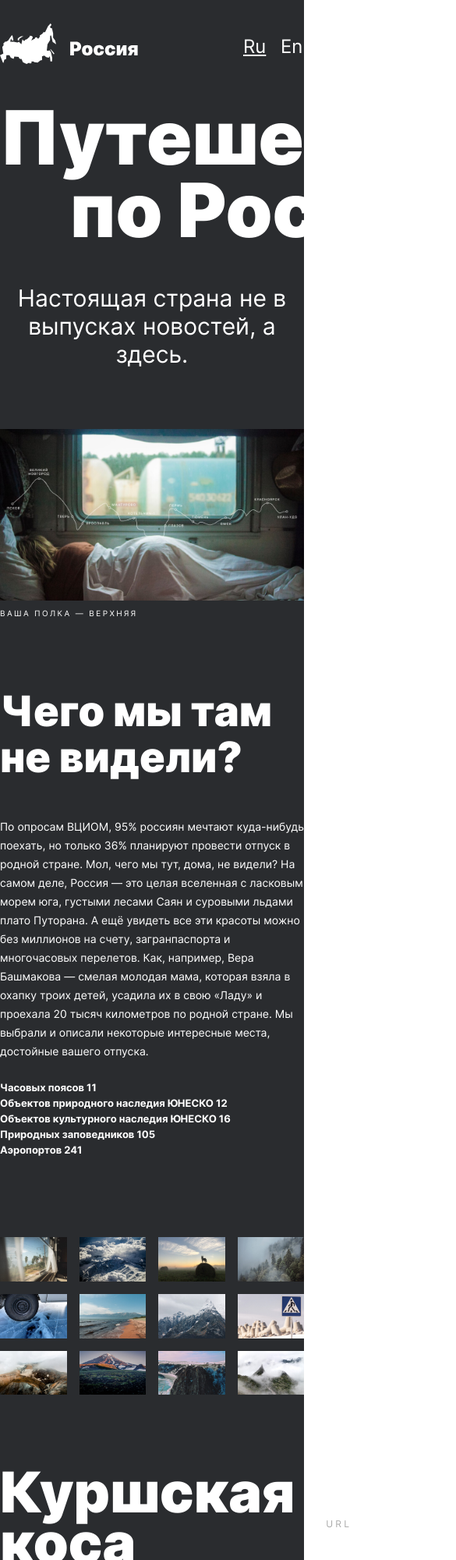
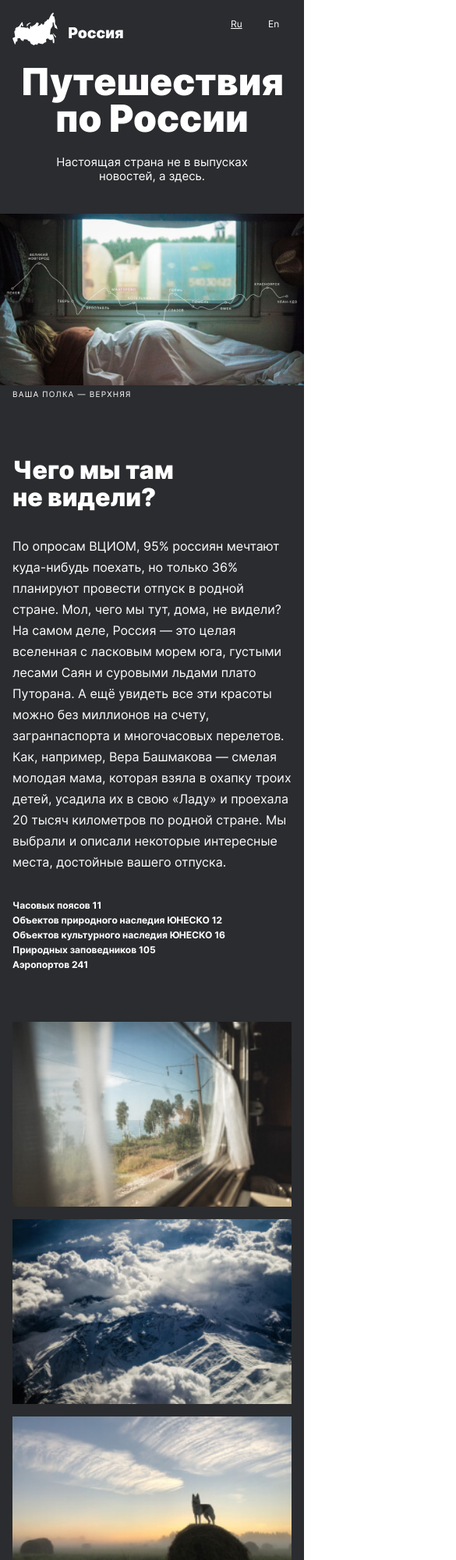
Before and after one commit to Maxxnikitin/russian-travel, a plain HTML site: page index.html in a window 390 px wide. Shown: the top 2000 px of the page at 78% size, 585 px wide, since content can reach past the window. Drawn offline with Linux system fonts and the light colour scheme.

Commit message:
Сделал адаптацию для header, lead, intro, photo-grid

```diff
--- a/blocks/header/__langs/header__langs.css
+++ b/blocks/header/__langs/header__langs.css
@@ -3,4 +3,5 @@
   display: -webkit-box;
   display: -ms-flexbox;
   display: flex;
+  margin-bottom: 0;
 }
--- a/blocks/header/header.css
+++ b/blocks/header/header.css
@@ -1,3 +1,6 @@
+@import url(./__langs/header__langs.css);
+@import url(./__lang/header__lang.css);
+
 .header {
   display: -webkit-box;
   display: -ms-flexbox;
@@ -7,6 +10,17 @@
   justify-content: space-between;
   max-width: 1184px;
   max-height: 52px;
-  margin: 0 auto 48px;
-  padding-top: 30px;
+  margin: 0 auto 3rem;
+  padding: 30px 48px 0;
 }
+
+@media (max-width: 800px) {
+  .header {
+    padding: 30px 24px 0;
+  }
+}
+@media (max-width: 500px) {
+  .header {
+    padding: 16px 16px 0;
+  }
+}
--- a/blocks/html/html.css
+++ b/blocks/html/html.css
@@ -1,3 +1,19 @@
 .html {
   font-size: 16px;
 }
+
+@media (max-width: 700px) {
+  .html {
+    font-size: 12px;
+  }
+}
+@media (max-width: 550px) {
+  .html {
+    font-size: 8px;
+  }
+}
+@media (max-width: 350px) {
+  .html {
+    font-size: 6.7px;
+  }
+}
--- a/blocks/intro/__content-row/intro__content-row.css
+++ b/blocks/intro/__content-row/intro__content-row.css
@@ -8,3 +8,29 @@
   color: #FFFFFF;
   margin: 3rem 0 1.5rem;
 }
+
+@media (max-width: 800px) {
+  .intro__content-row {
+    max-width: 720px;
+  }
+}
+@media (max-width: 700px) {
+  .intro__content-row {
+    font-size: 1.1667rem;
+    line-height: 2rem;
+  }
+}
+@media (max-width: 550px) {
+  .intro__content-row {
+    font-size: 2rem;
+    line-height: 3.375rem;
+    margin: 4rem 0 4rem;
+  }
+}
+@media (max-width: 350px) {
+  .intro__content-row {
+    font-size: 2.388rem;
+    line-height: 4.030rem;
+    margin: 4rem 0 4rem;
+  }
+}
--- a/blocks/intro/__content/intro__content.css
+++ b/blocks/intro/__content/intro__content.css
@@ -2,3 +2,9 @@
   max-width: 683px;
   min-height: 371px;
 }
+
+@media (max-width: 800px) {
+  .intro__content {
+    max-width: 720px;
+  }
+}
--- a/blocks/intro/__text/intro__text.css
+++ b/blocks/intro/__text/intro__text.css
@@ -10,3 +10,22 @@
   padding: 0;
   list-style-type: none;
 }
+
+@media (max-width: 700px) {
+  .intro__text {
+    font-size: 1.0834rem;
+    line-height: 1.6667rem;
+  }
+}
+@media (max-width: 550px) {
+  .intro__text {
+    font-size: 1.5rem;
+    line-height: 2.375rem;
+  }
+}
+@media (max-width: 350px) {
+  .intro__text {
+    font-size: 1.791rem;
+    line-height: 2.8538rem;
+  }
+}
--- a/blocks/intro/__title/intro__title.css
+++ b/blocks/intro/__title/intro__title.css
@@ -3,8 +3,26 @@
   min-height: 52px;
   font-style: normal;
   font-weight: 900;
-  font-size: 3.375em;
+  font-size: 3.375rem;
   line-height: 3.6875rem;
   color: white;
   margin: 0;
 }
+
+@media (max-width: 550px) {
+  .intro__title {
+    font-size: 4rem;
+    line-height: 4.375rem;
+  }
+}
+@media (max-width: 450px) {
+  .intro__title {
+    max-width: 250px;
+  }
+}
+@media (max-width: 350px) {
+  .intro__title {
+    font-size: 4.776rem;
+    line-height: 5.2239rem;
+  }
+}
--- a/blocks/intro/intro.css
+++ b/blocks/intro/intro.css
@@ -9,5 +9,26 @@
   display: -webkit-box;
   display: -ms-flexbox;
   display: flex;
-  margin: 80px auto 102px;
+  margin: 5rem auto 6.375rem;
 }
+
+@media (max-width: 1100px) {
+  .intro {
+    margin: 5rem 3rem 6.375rem;
+  }
+}
+@media (max-width: 800px) {
+  .intro {
+    margin: 5rem 1.5rem 6.375rem;
+  }
+}
+@media (max-width: 550px) {
+  .intro {
+    margin: 8rem 2rem 8rem;
+  }
+}
+@media (max-width: 350px) {
+  .intro {
+    margin: 9.552rem 2.388rem 9.552rem;
+  }
+}
--- a/blocks/lead/__caption/lead__caption.css
+++ b/blocks/lead/__caption/lead__caption.css
@@ -10,3 +10,23 @@
   color: white;
   margin-top: 0.6794rem;
 }
+
+@media (max-width: 800px) {
+  .lead__caption {
+    margin-left: 1.5rem;
+  }
+}
+@media (max-width: 550px) {
+  .lead__caption {
+    margin-left: 2rem;
+    font-size: 1.25rem;
+    line-height: 1.5rem;
+  }
+}
+@media (max-width: 350px) {
+  .lead__caption {
+    margin-left: 2rem;
+    font-size: 1.5rem;
+    line-height: 1.8rem;
+  }
+}
--- a/blocks/lead/__subtitle/lead__subtitle.css
+++ b/blocks/lead/__subtitle/lead__subtitle.css
@@ -1,6 +1,5 @@
 .lead__subtitle {
-  max-width: 583px;
-  min-height: 65px;
+  max-width: 720px;
   font-style: normal;
   font-weight: normal;
   font-size: 1.875rem;
@@ -9,3 +8,14 @@
   color: white;
   margin: 3rem auto 4.875rem;
 }
+
+@media (max-width: 700px) {
+  .lead__subtitle {
+    max-width: 375px;
+  }
+}
+@media (max-width: 550px) {
+  .lead__subtitle {
+    max-width: 290px;
+  }
+}
--- a/blocks/lead/__title/lead__title.css
+++ b/blocks/lead/__title/lead__title.css
@@ -1,6 +1,5 @@
 .lead__title {
   max-width: 782px;
-  min-height: 184px;
   font-style: normal;
   font-weight: 900;
   font-size: 6rem;
@@ -9,3 +8,19 @@
   color: white;
   margin: 0 auto;
 }
+
+@media (max-width: 700px) {
+  .lead__title {
+    max-width: 600px;
+  }
+}
+@media (max-width: 550px) {
+  .lead__title {
+    max-width: 343px;
+  }
+}
+@media (max-width: 350px) {
+  .lead__title {
+    max-width: 288px;
+  }
+}
--- a/blocks/lead/lead.css
+++ b/blocks/lead/lead.css
@@ -14,3 +14,14 @@
   -ms-flex-direction: column;
   flex-direction: column;
 }
+
+@media (max-width: 1100px) {
+  .lead {
+    margin: 0 48px;
+  }
+}
+@media (max-width: 800px) {
+  .lead {
+    margin: 0;
+  }
+}
--- a/blocks/logo/logo.css
+++ b/blocks/logo/logo.css
@@ -2,3 +2,10 @@
   width: 176.58px;
   height: 52px;
 }
+
+@media (max-width: 500px) {
+  .logo {
+    width: 142px;
+    height: 42px;
+  }
+}
--- a/blocks/photo-grid/photo-grid.css
+++ b/blocks/photo-grid/photo-grid.css
@@ -2,7 +2,6 @@
 
 .photo-grid {
   max-width: 1184px;
-  max-height: 596px;
   margin: 0 auto;
   display: -ms-grid;
   display: grid;
@@ -61,3 +60,58 @@
   -ms-grid-row: 5;
   -ms-grid-column: 7;
 }
+
+@media (max-width: 1270px) {
+  .photo-grid {
+    margin: 0 3rem;
+  }
+}
+@media (max-width: 1050px) {
+  .photo-grid {
+    -ms-grid-columns: 1fr 0.875rem 1fr 0.875rem 1fr;
+    grid-template-columns: repeat(3, 1fr);
+    -ms-grid-rows: 1fr 0.875rem 1fr 0.875rem 1fr 0.875rem 1fr;
+    grid-template-rows: repeat(4, 1fr);
+    grid-gap: 0.875rem;
+  }
+}
+@media (max-width: 800px) {
+  .photo-grid {
+    margin: 0 1.5rem;
+    -ms-grid-columns: 1fr 1rem 1fr;
+    grid-template-columns: repeat(2, 1fr);
+    -ms-grid-rows: 1fr 1rem 1fr 1rem 1fr 1rem 1fr 1rem 1fr 1rem 1fr;
+    grid-template-rows: repeat(6, 1fr);
+    grid-gap: 1rem;
+  }
+}
+@media (max-width: 700px) {
+  .photo-grid {
+    margin: 0 2rem;
+    -ms-grid-columns: 1fr 1.3334rem 1fr;
+    grid-template-columns: repeat(2, 1fr);
+    -ms-grid-rows: 1fr 1.3334rem 1fr 1.3334rem 1fr 1.3334rem 1fr 1.3334rem 1fr 1.3334rem 1fr;
+    grid-template-rows: repeat(6, 1fr);
+    grid-gap: 1.3334rem;
+  }
+}
+@media (max-width: 550px) {
+  .photo-grid {
+    margin: 0 2rem;
+    -ms-grid-columns: 1fr;
+    grid-template-columns: 1fr;
+    -ms-grid-rows: 1fr 2rem 1fr 2rem 1fr 2rem 1fr 2rem 1fr 2rem 1fr 2rem 1fr 2rem 1fr 2rem 1fr 2rem 1fr 2rem 1fr 2rem 1fr;
+    grid-template-rows: repeat(12, 1fr);
+    grid-gap: 2rem;
+  }
+}
+@media (max-width: 350px) {
+  .photo-grid {
+    margin: 0 2.388rem;
+    -ms-grid-columns: 1fr;
+    grid-template-columns: 1fr;
+    -ms-grid-rows: 1fr 1.194rem 1fr 1.194rem 1fr 1.194rem 1fr 1.194rem 1fr 1.194rem 1fr 1.194rem 1fr 1.194rem 1fr 1.194rem 1fr 1.194rem 1fr 1.194rem 1fr 1.194rem 1fr;
+    grid-template-rows: repeat(12, 1fr);
+    grid-gap: 1.194rem;
+  }
+}
--- a/blocks/place/place.css
+++ b/blocks/place/place.css
@@ -8,10 +8,10 @@
 
 .place {
   max-width: 984px;
-  min-height: 653px;
   margin-bottom: 72px;
   display: -ms-grid;
   display: grid;
+  grid-template-columns: 47% 53%;
   grid-template-areas:
   'title website'
   'image paragraph-container';
--- a/blocks/places/places.css
+++ b/blocks/places/places.css
@@ -1,5 +1,25 @@
 .places {
   max-width: 984px;
-  min-height: 3368px;
-  margin: 92px auto 102px;
+  margin: 5.75rem auto 6.375rem;
 }
+
+@media (max-width: 1070px) {
+  .places {
+    margin: 6.375rem 3rem 6.375rem;
+  }
+}
+@media (max-width: 800px) {
+  .places {
+    margin: 6.375rem 1.5rem 6.375rem;
+  }
+}
+@media (max-width: 700px) {
+  .places {
+    margin: 8.5rem 2rem 8.5rem;
+  }
+}
+@media (max-width: 550px) {
+  .places {
+    margin: 9.5522rem 0 9.5522rem;
+  }
+}
--- a/pages/index.css
+++ b/pages/index.css
@@ -4,8 +4,6 @@
 @import url(../blocks/page/page.css);
 @import url(../blocks/content/content.css);
 @import url(../blocks/header/header.css);
-@import url(../blocks/header/__langs/header__langs.css);
-@import url(../blocks/header/__lang/header__lang.css);
 @import url(../blocks/logo/logo.css);
 @import url(../blocks/lead/lead.css);
 @import url(../blocks/intro/intro.css);
```
Also changed, not shown: index.html (+8 -8 lines).
